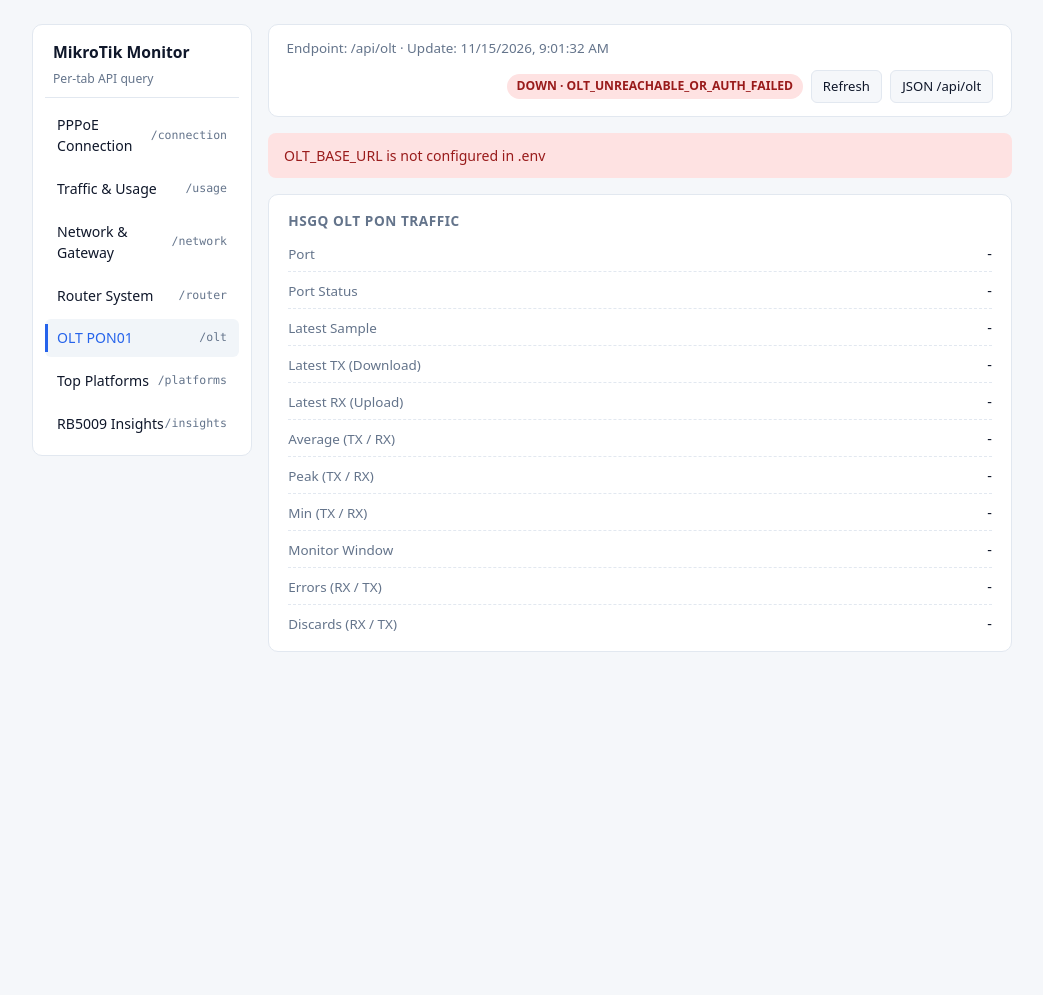
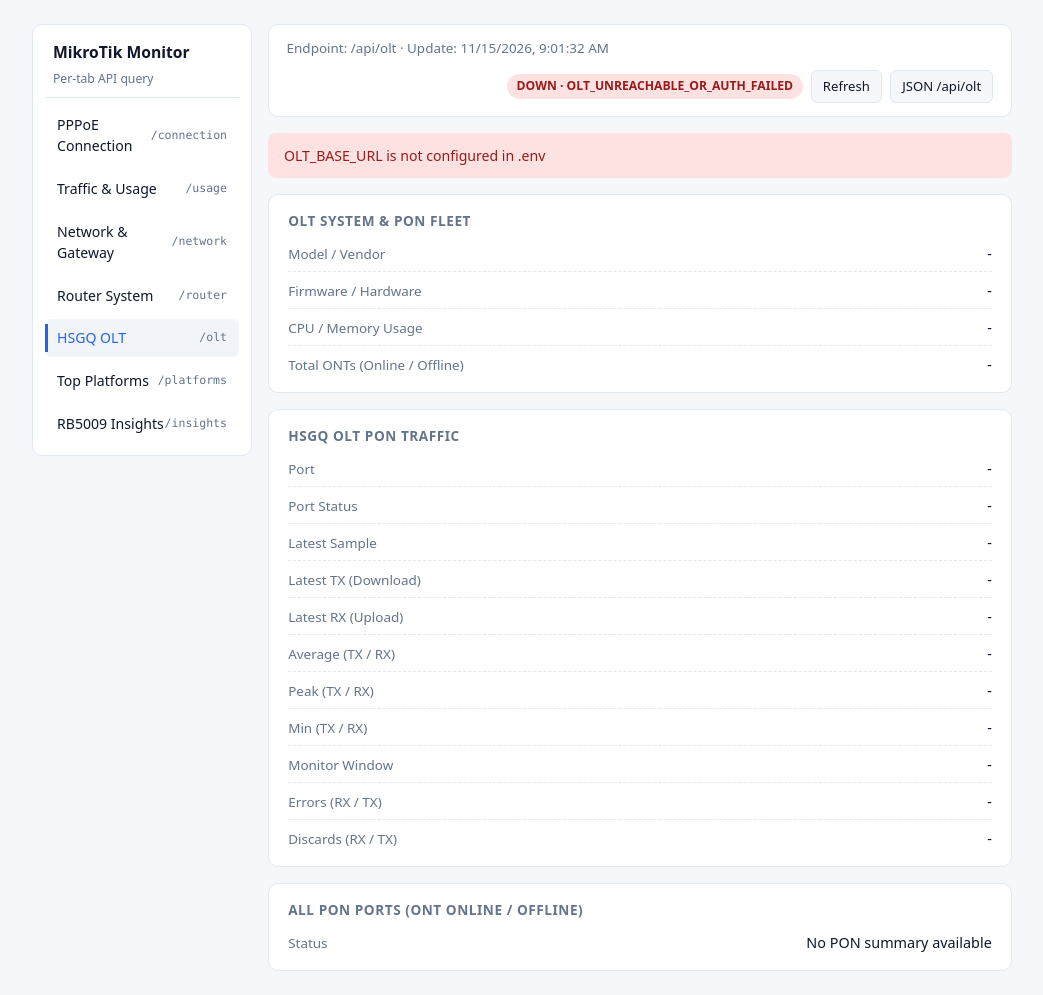
Before and after one commit to vigarp/mikrotik-exporter, a PHP site: page / in a window 1280 px wide, after a click that opens the changed part. Shown: the whole page, without its empty margins (118-1161 px from the left). Before the commit the page ends 652 px from the top, so only its background shows below. Run offline with PHP 8.4, Linux system fonts and the light colour scheme.

Commit message:
Enhance HSGQ OLT support by updating dashboard UI and API integration for system and PON statistics

```diff
--- a/dashboard.php
+++ b/dashboard.php
@@ -387,7 +387,7 @@
           <span class="tab-endpoint">/router</span>
         </button>
         <button type="button" role="tab" id="tab-olt" data-tab="olt" aria-selected="false">
-          <span>OLT PON01</span>
+          <span>HSGQ OLT</span>
           <span class="tab-endpoint">/olt</span>
         </button>
         <button type="button" role="tab" id="tab-platforms" data-tab="platforms" aria-selected="false">
@@ -442,10 +442,20 @@
       </section>
 
       <section role="tabpanel" id="panel-olt" aria-labelledby="tab-olt" hidden>
-        <article class="card">
-          <h2>HSGQ OLT PON Traffic</h2>
-          <dl class="kv-list" id="olt-list"></dl>
-        </article>
+        <div class="stack">
+          <article class="card">
+            <h2>OLT System &amp; PON Fleet</h2>
+            <dl class="kv-list" id="olt-system-list"></dl>
+          </article>
+          <article class="card">
+            <h2>HSGQ OLT PON Traffic</h2>
+            <dl class="kv-list" id="olt-list"></dl>
+          </article>
+          <article class="card">
+            <h2>All PON Ports (ONT Online / Offline)</h2>
+            <dl class="kv-list" id="olt-ports-list"></dl>
+          </article>
+        </div>
       </section>
 
       <section role="tabpanel" id="panel-platforms" aria-labelledby="tab-platforms" hidden>
@@ -629,6 +639,15 @@
           ['Router Uptime', rs?.uptime || '-'],
         ]);
       } else if (tabName === 'olt') {
+        const sys = data.olt_system || {};
+        const ponAll = data.olt_pon_all || {};
+        renderList('olt-system-list', [
+          ['Model / Vendor', sys.product_name ? `${sys.product_name} (${sys.vendor || 'HSGQ'})` : '-'],
+          ['Firmware / Hardware', sys.fw_ver ? `${sys.fw_ver} (${sys.hw_ver || '-'})` : '-'],
+          ['CPU / Memory Usage', sys.cpu_usage_percent !== undefined ? `${sys.cpu_usage_percent}% / ${sys.memory_usage_percent ?? '-'}%` : '-'],
+          ['Total ONTs (Online / Offline)', ponAll.total_ont !== undefined ? `${ponAll.total_online} online / ${ponAll.total_offline} offline (Total ${ponAll.total_ont})` : '-'],
+        ]);
+
         const op = data.olt_pon || {};
         const latest = op.latest || {};
         const sum = op.summary || {};
@@ -645,6 +664,12 @@
           ['Errors (RX / TX)', sum.rx_error_frames !== undefined ? `${sum.rx_error_frames} / ${sum.tx_error_frames}` : '-'],
           ['Discards (RX / TX)', sum.rx_discard_frames !== undefined ? `${sum.rx_discard_frames} / ${sum.tx_discard_frames}` : '-'],
         ]);
+
+        const portRows = (ponAll.ports || []).map((p) => [
+          `${p.port_name} (${p.link_status} / ${p.admin_status})`,
+          `${p.online} online · ${p.offline} offline`
+        ]);
+        renderList('olt-ports-list', portRows.length ? portRows : [['Status', 'No PON summary available']]);
       } else if (tabName === 'platforms') {
         lastPlatformData = data;
         const pl = data.platforms || {};
--- a/index.php
+++ b/index.php
@@ -538,8 +538,8 @@ function loginHsgqOlt($oltBaseUrl, $oltUser, $oltPass, $oltLoginKey, $timeout, $
     return ['ok' => true, 'token' => $responseToken];
 }
 
-function requestOltPonJson($oltBaseUrl, $token, $portId, $timeout, $proxy) {
-    $url = "{$oltBaseUrl}/switch_port?form=statistic_monitor&port_id={$portId}";
+function requestHsgqOltJson($oltBaseUrl, $token, $pathAndQuery, $timeout, $proxy) {
+    $url = "{$oltBaseUrl}{$pathAndQuery}";
     $ch = curl_init($url);
     curl_setopt_array($ch, [
         CURLOPT_RETURNTRANSFER => true,
@@ -600,6 +600,19 @@ function requestOltPonJson($oltBaseUrl, $token, $portId, $timeout, $proxy) {
     return ['ok' => true, 'json' => $json];
 }
 
+function callOltWithAutoLogin($oltBaseUrl, &$token, $oltUser, $oltPass, $oltLoginKey, $pathAndQuery, $timeout, $proxy) {
+    $res = requestHsgqOltJson($oltBaseUrl, $token, $pathAndQuery, $timeout, $proxy);
+    if (!$res['ok'] && !empty($res['auth_failed']) && $oltUser !== '' && $oltPass !== '') {
+        $login = loginHsgqOlt($oltBaseUrl, $oltUser, $oltPass, $oltLoginKey, $timeout, $proxy);
+        if (!$login['ok']) {
+            return ['ok' => false, 'status_code' => 503, 'error' => $login['error']];
+        }
+        $token = $login['token'];
+        $res = requestHsgqOltJson($oltBaseUrl, $token, $pathAndQuery, $timeout, $proxy);
+    }
+    return $res;
+}
+
 function fetchOltPonStats($oltBaseUrl, $oltToken, $oltUser, $oltPass, $oltLoginKey, $portId, $timeout, $proxy) {
     if ($oltBaseUrl === '') {
         return [
@@ -637,15 +650,7 @@ function fetchOltPonStats($oltBaseUrl, $oltToken, $oltUser, $oltPass, $oltLoginK
         $token = $login['token'];
     }
 
-    $res = requestOltPonJson($oltBaseUrl, $token, $portId, $timeout, $proxy);
-    if (!$res['ok'] && !empty($res['auth_failed']) && $oltUser !== '' && $oltPass !== '') {
-        $login = loginHsgqOlt($oltBaseUrl, $oltUser, $oltPass, $oltLoginKey, $timeout, $proxy);
-        if (!$login['ok']) {
-            return ['ok' => false, 'status_code' => 503, 'error' => $login['error']];
-        }
-        $res = requestOltPonJson($oltBaseUrl, $login['token'], $portId, $timeout, $proxy);
-    }
-
+    $res = callOltWithAutoLogin($oltBaseUrl, $token, $oltUser, $oltPass, $oltLoginKey, "/switch_port?form=statistic_monitor&port_id={$portId}", $timeout, $proxy);
     if (!$res['ok']) {
         return ['ok' => false, 'status_code' => $res['status_code'], 'error' => $res['error']];
     }
@@ -681,9 +686,58 @@ function fetchOltPonStats($oltBaseUrl, $oltToken, $oltUser, $oltPass, $oltLoginK
     $sampleCount = count($rxRates);
     $portEnabled = ((int)($data['status'] ?? 0)) === 1;
 
+    $sysRes = callOltWithAutoLogin($oltBaseUrl, $token, $oltUser, $oltPass, $oltLoginKey, '/board?info=system', $timeout, $proxy);
+    $cpuRes = callOltWithAutoLogin($oltBaseUrl, $token, $oltUser, $oltPass, $oltLoginKey, '/board?info=cpu', $timeout, $proxy);
+    $ponRes = callOltWithAutoLogin($oltBaseUrl, $token, $oltUser, $oltPass, $oltLoginKey, '/board?info=pon', $timeout, $proxy);
+
+    $oltSystem = null;
+    if ($sysRes['ok'] || $cpuRes['ok']) {
+        $s = $sysRes['json']['data'] ?? [];
+        $c = $cpuRes['json']['data'] ?? [];
+        $oltSystem = [
+            'vendor'             => $s['vendor'] ?? 'HSGQ',
+            'product_name'       => $s['product_name'] ?? null,
+            'fw_ver'             => $s['fw_ver'] ?? null,
+            'hw_ver'             => $s['hw_ver'] ?? null,
+            'cpu_usage_percent'  => isset($c['cpu_usage']) ? (int)$c['cpu_usage'] : null,
+            'memory_usage_percent' => isset($c['memory_usage']) ? (int)$c['memory_usage'] : null,
+        ];
+    }
+
+    $ponSummary = null;
+    if ($ponRes['ok'] && is_array($ponRes['json']['data'])) {
+        $ports = [];
+        $totalOnline = 0;
+        $totalOffline = 0;
+        foreach ($ponRes['json']['data'] as $p) {
+            $pid = (int)($p['port_id'] ?? 0);
+            $on = (int)($p['online'] ?? 0);
+            $off = (int)($p['offline'] ?? 0);
+            $totalOnline += $on;
+            $totalOffline += $off;
+            $ports[] = [
+                'port_id'      => $pid,
+                'port_name'    => 'PON' . str_pad((string)$pid, 2, '0', STR_PAD_LEFT),
+                'admin_status' => ((int)($p['admin_status'] ?? 0)) === 1 ? 'Enable' : 'Disable',
+                'link_status'  => ((int)($p['status'] ?? 0)) === 1 ? 'UP' : 'DOWN',
+                'online'       => $on,
+                'offline'      => $off,
+                'total_ont'    => $on + $off,
+            ];
+        }
+        $ponSummary = [
+            'total_online'  => $totalOnline,
+            'total_offline' => $totalOffline,
+            'total_ont'     => $totalOnline + $totalOffline,
+            'ports'         => $ports,
+        ];
+    }
+
     return [
         'ok'      => true,
         'enabled' => $portEnabled,
+        'system'  => $oltSystem,
+        'pon_all' => $ponSummary,
         'data'    => [
             'port_id'          => (int)($data['port_id'] ?? $portId),
             'port_name'        => 'PON' . str_pad((string)($data['port_id'] ?? $portId), 2, '0', STR_PAD_LEFT),
@@ -1329,6 +1383,8 @@ if ($routeScope === 'olt') {
             'port_status'    => $olt['data']['status'],
             'overall_health' => $portEnabled ? 'ALL_SYSTEMS_OPERATIONAL' : 'OLT_PORT_DISABLED',
         ],
+        'olt_system'  => $olt['system'] ?? null,
+        'olt_pon_all' => $olt['pon_all'] ?? null,
         'olt_pon'     => $olt['data'],
     ]);
 }
```
